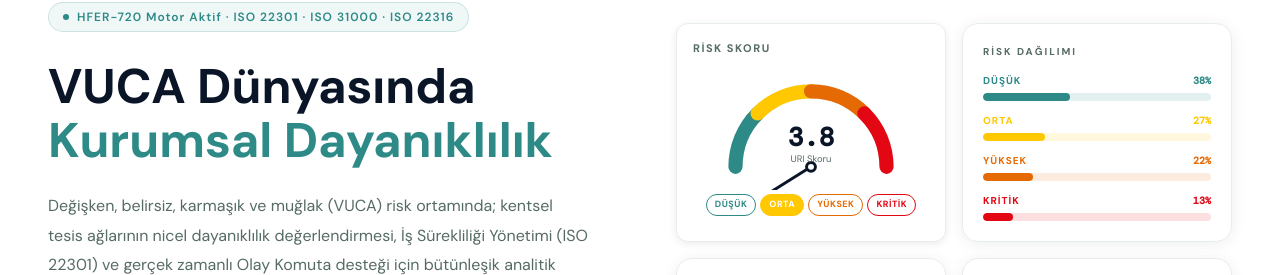
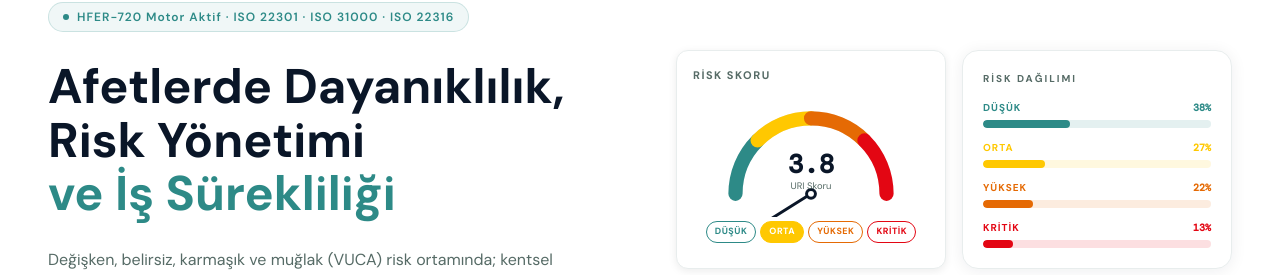
Before and after one commit to resiliagroup/resilia-platform, a Next.js app: page / in a window 1280 px wide. Shown: the part 138-413 px from the top of the page. Built offline with nearby package versions, Linux system fonts and the light colour scheme; no server answers; the database is empty.

Commit message:
fix: hero H1 güncellendi

```diff
--- a/src/app/page.tsx
+++ b/src/app/page.tsx
@@ -976,8 +976,8 @@ export default function Page() {
 
             <h1 style={{ fontSize: 'clamp(30px, 3.8vw, 54px)', fontWeight: 700,
                          lineHeight: 1.1, color: N, marginBottom: 24 }}>
-              VUCA Dünyasında<br/>
-              <span style={{ color: T }}>Kurumsal Dayanıklılık</span>
+              Afetlerde Dayanıklılık, Risk Yönetimi<br/>
+              <span style={{ color: T }}>ve İş Sürekliliği</span>
             </h1>
 
             <p style={{ color: MG, fontSize: 16, lineHeight: 1.85,
```
